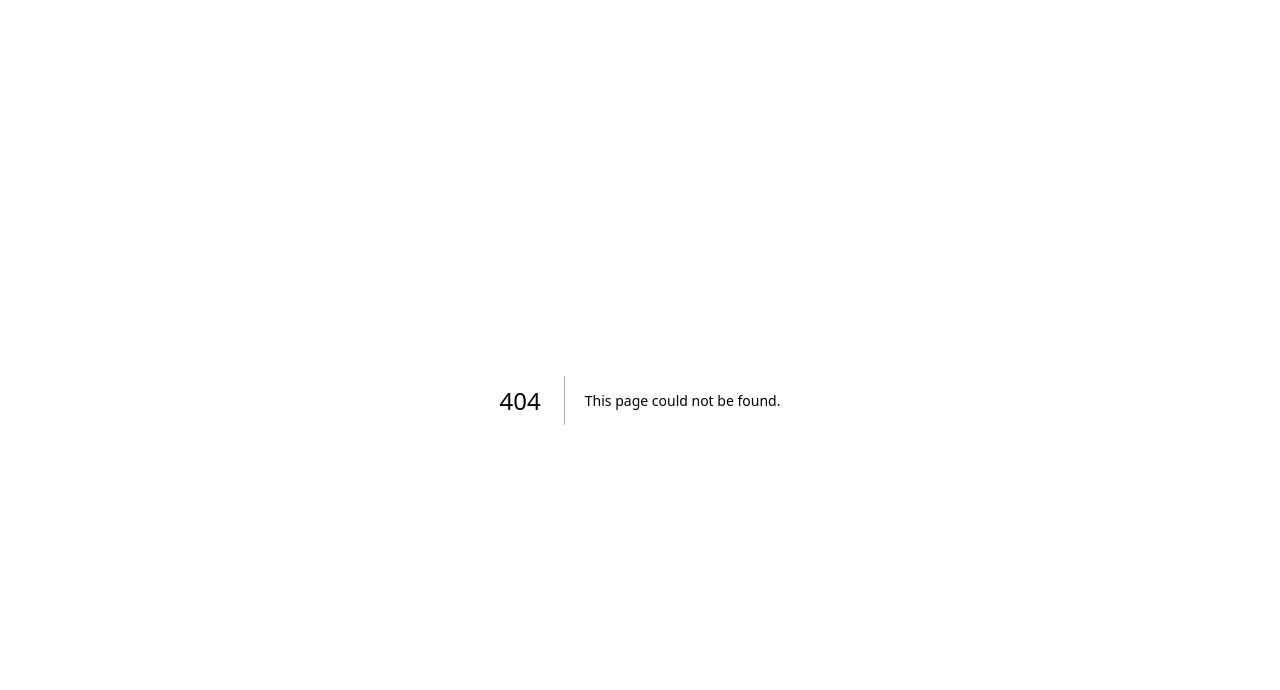
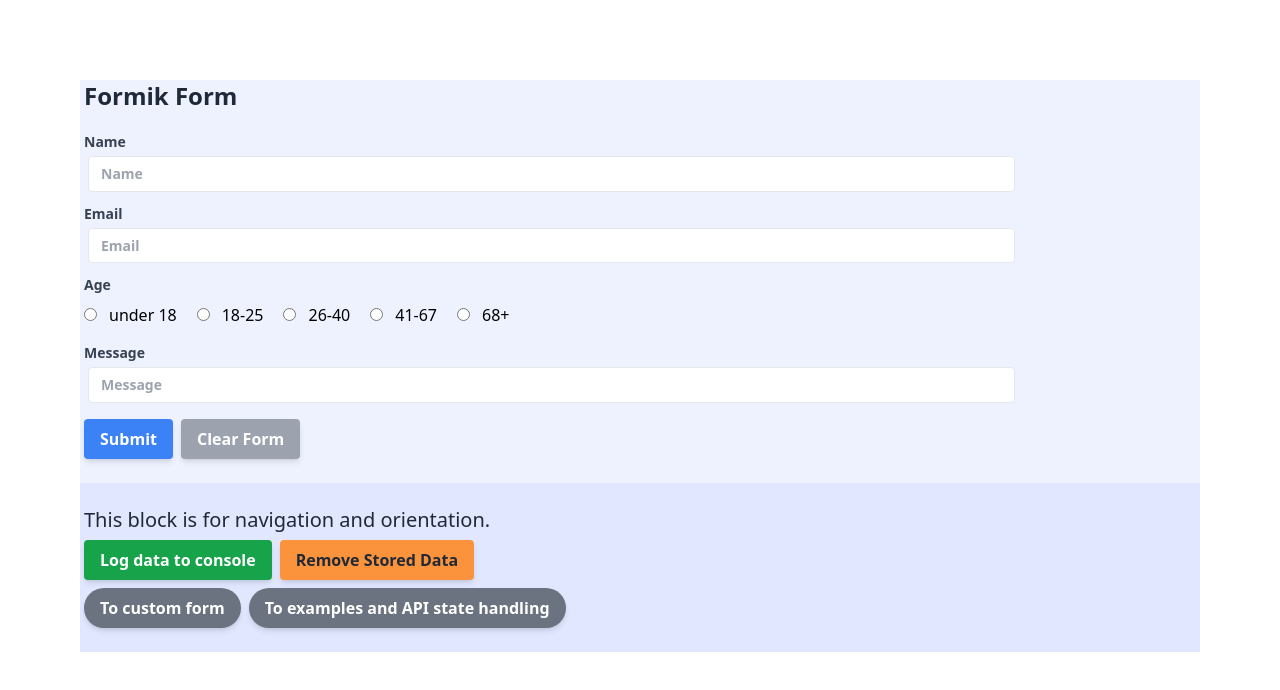
Before and after one commit to robinfiske87/next-typescript-examples-2022, a Next.js app: page /formik in a window 1280 px wide. Before the commit this address had no page. Shown: the top 690 px of the page. Built offline with nearby package versions, Linux system fonts and the light colour scheme.

Commit message:
added endpoint for formik viewing, as well as page

```diff
--- a/src/components/formikForm.tsx
+++ b/src/components/formikForm.tsx
@@ -70,7 +70,9 @@ const FormikForm: React.FC<FormProps> = (props) => {
       {({ isSubmitting, resetForm, errors }) => (
         <Form>
           {/* Form header */}
-          <h2 className="mb-5 ml-1 text-2xl font-bold text-gray-800">Form</h2>
+          <h2 className="mb-5 ml-1 text-2xl font-bold text-gray-800">
+            Formik Form
+          </h2>
 
           {/* Form element */}
           {/* Input for name */}
--- /dev/null
+++ b/src/pages/formik.tsx
@@ -0,0 +1,59 @@
+import React, { useState } from "react";
+import Link from "next/link";
+import {
+  PrimaryButton,
+  SecondaryButton,
+} from "../components/reusableComponents";
+
+import FormikForm from "../components/formikForm";
+
+export type StoredData = {
+  data: (
+    | string
+    | { name: string; email: string; ageBracket: string; message: string }
+  )[];
+};
+
+const Formik: React.FC = () => {
+  // Declare a state variable called storedData with an initial value of an empty data array
+  const [storedData, setStoredData] = useState<StoredData>({ data: [] });
+
+  // Declare a function to reset the storedData state variable to an empty data array
+  function resetDataStore() {
+    setStoredData({ data: [] });
+  }
+
+  return (
+    <main className="mx-20 my-20 bg-indigo-50">
+      {/* Form data is stored in the formData state variable in the form component. The data from the form is stored in a state. This is to exemplify state handling. The forms created are pushed to an array. I have added a button to log the data to the console. I have also added a button to reset the data store to an empty array.*/ }
+
+     <FormikForm setStoredData={setStoredData} />
+
+      <div className="bg-indigo-100 mt-5 pt-5 pb-5">
+        <p className="text-xl leading-tight m-1 text-gray-800">
+          This block is for navigation and orientation.
+        </p>
+        {/* Button to log the storedData state variable to the console */}
+        <PrimaryButton type="submit" onClick={() => console.log(storedData)}>
+          Log data to console
+        </PrimaryButton>
+
+        {/* Button to reset the storedData state variable to an empty data array */}
+        <SecondaryButton type="reset" onClick={resetDataStore}>
+          Remove Stored Data
+        </SecondaryButton>
+
+        {/* Button to navigate to the examples page */}
+        <br />
+        <PrimaryButton type="navigate">
+          <Link href="/">To custom form</Link>
+        </PrimaryButton>
+        <PrimaryButton type="navigate">
+          <Link href="/examples">To examples and API state handling</Link>
+        </PrimaryButton>
+      </div>
+    </main>
+  );
+};
+
+export default Formik;
```
Also changed, not shown: 1 other file (tests, documents, lock files or other folders).
